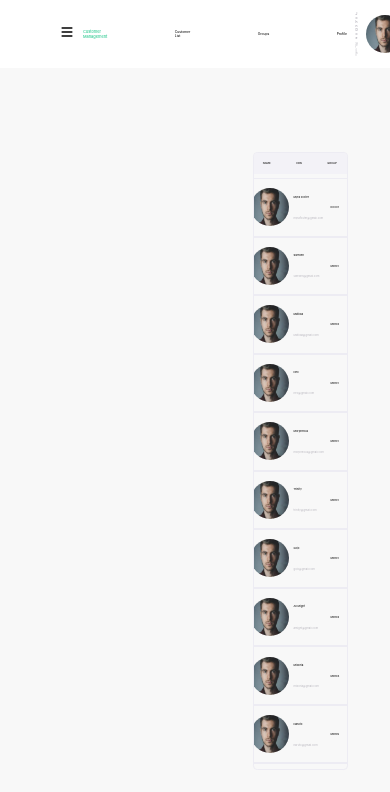
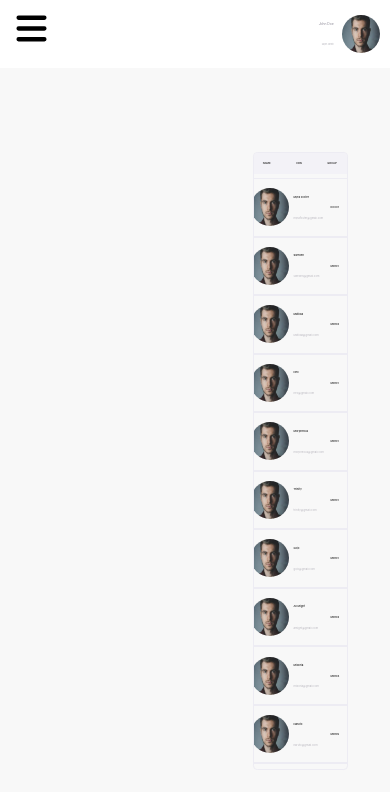
Before and after one commit to SoorajGhosh/cms, a React (Create React App) app: page / in a window 390 px wide. Shown: the top 792 px of the page. Built offline with nearby package versions, Linux system fonts and the light colour scheme; the HTML template or start-up script is replaced by a standard one.

Commit message:
Update Navbar.css

```diff
--- a/src/Navbar/Navbar.css
+++ b/src/Navbar/Navbar.css
@@ -11,12 +11,20 @@
     background: var(--white);
 }
 
+.navbar-mobile-menu-btn{
+    display: none;
+}
+
 .nav-items-list{
     justify-self: center;
     display: flex;
     justify-content: center;
     align-items: center;
     gap: 8vh;
+}
+
+.nav-items-list-mobile{
+    display: none;
 }
 
 .navbar-item{
@@ -80,3 +88,41 @@
     font-size: var(--xs-font);
     word-break: break-all;
 }
+
+
+@media only screen and (max-width: 500px) {
+    .navbar-container{
+        padding: 10px;
+    }
+
+    .navbar-mobile-menu-btn{
+        font-size: 43px;
+    }
+
+    .navbar-mobile-menu-btn{
+        display: flex;
+    }
+
+    .nav-items-list{
+        display: none;
+    }
+
+    .nav-items-list-mobile{
+        position: absolute;
+        height: calc(100vh - 8vh);
+        padding: 5vh 2vh;
+        top: 8vh;
+        width: 60vw;
+        left: -60vw;
+        display: flex;
+        justify-content: flex-start;
+        flex-direction: column;
+        background-color: var(--white);
+        z-index: 2;
+        transition: 300ms;
+    }
+
+    .nav-items-list-mobile-active{
+        left: 0px;
+    }
+}
```
